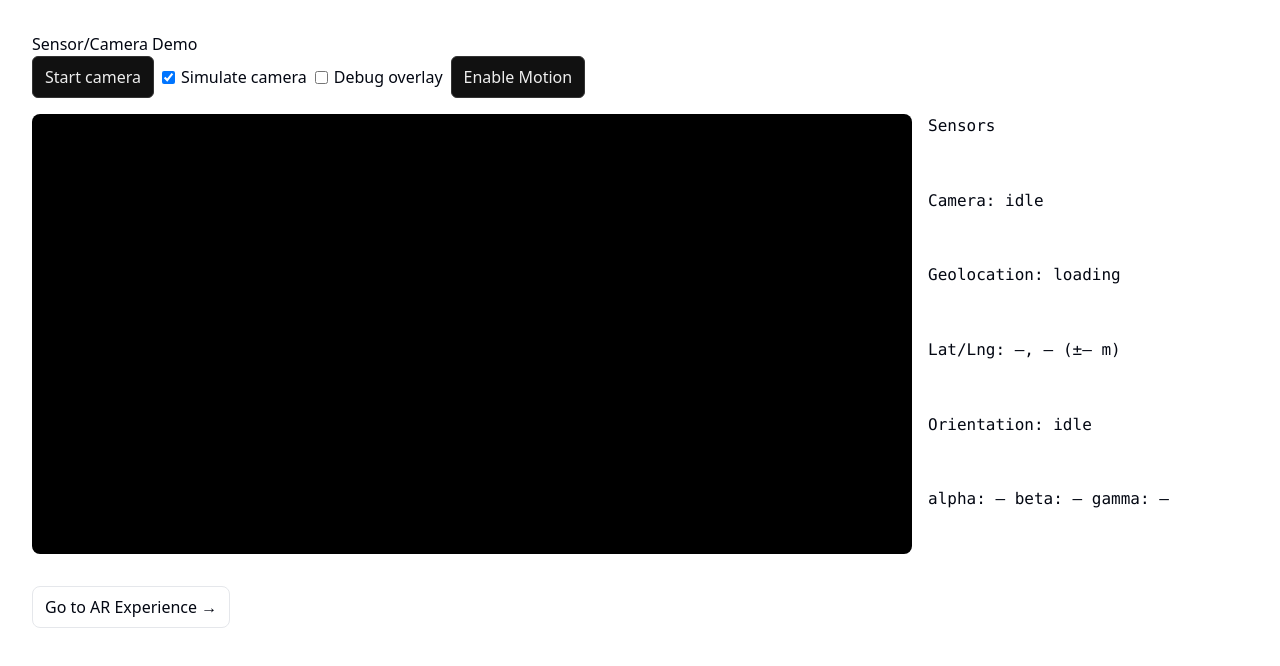
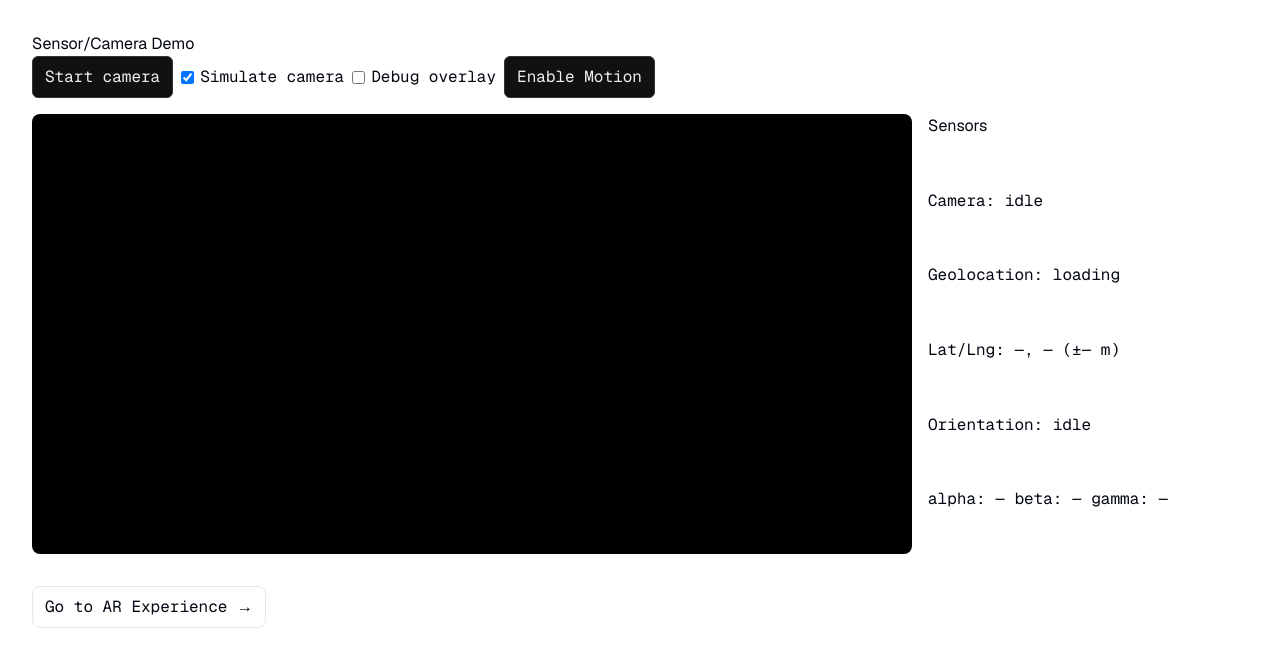
Before and after one commit to eppur-si-muove-mx/eppur-si-muove, a Next.js app: page / in a window 1280 px wide. Shown: the top 666 px of the page. Built offline with nearby package versions, Linux system fonts and the light colour scheme; no server answers.

Commit message:
use geist font

```diff
--- a/src/app/globals.css
+++ b/src/app/globals.css
@@ -144,3 +144,11 @@ a {
     @apply bg-background text-foreground;
   }
 }
+
+* {
+  font-family: var(--font-geist-mono);
+}
+
+h1, h2, h3 {
+  font-family: var(--font-geist-sans);
+}
```
